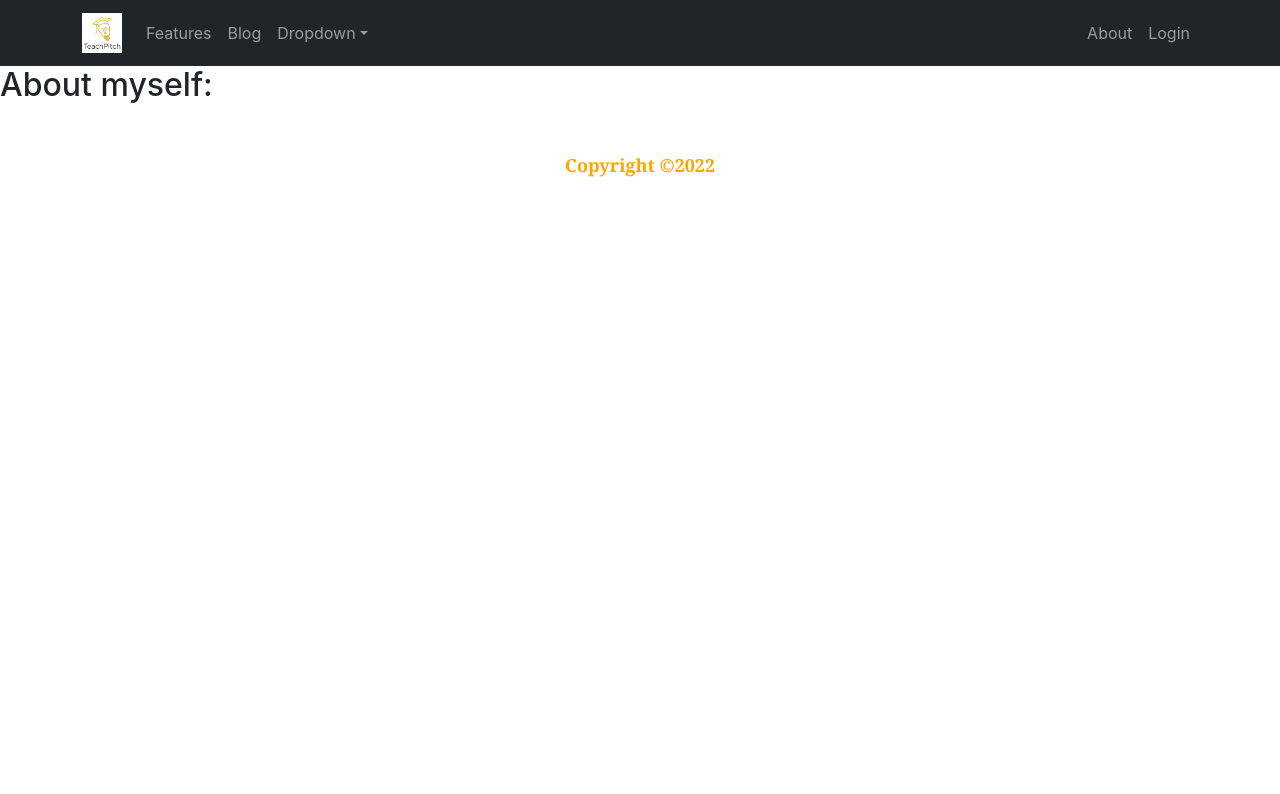
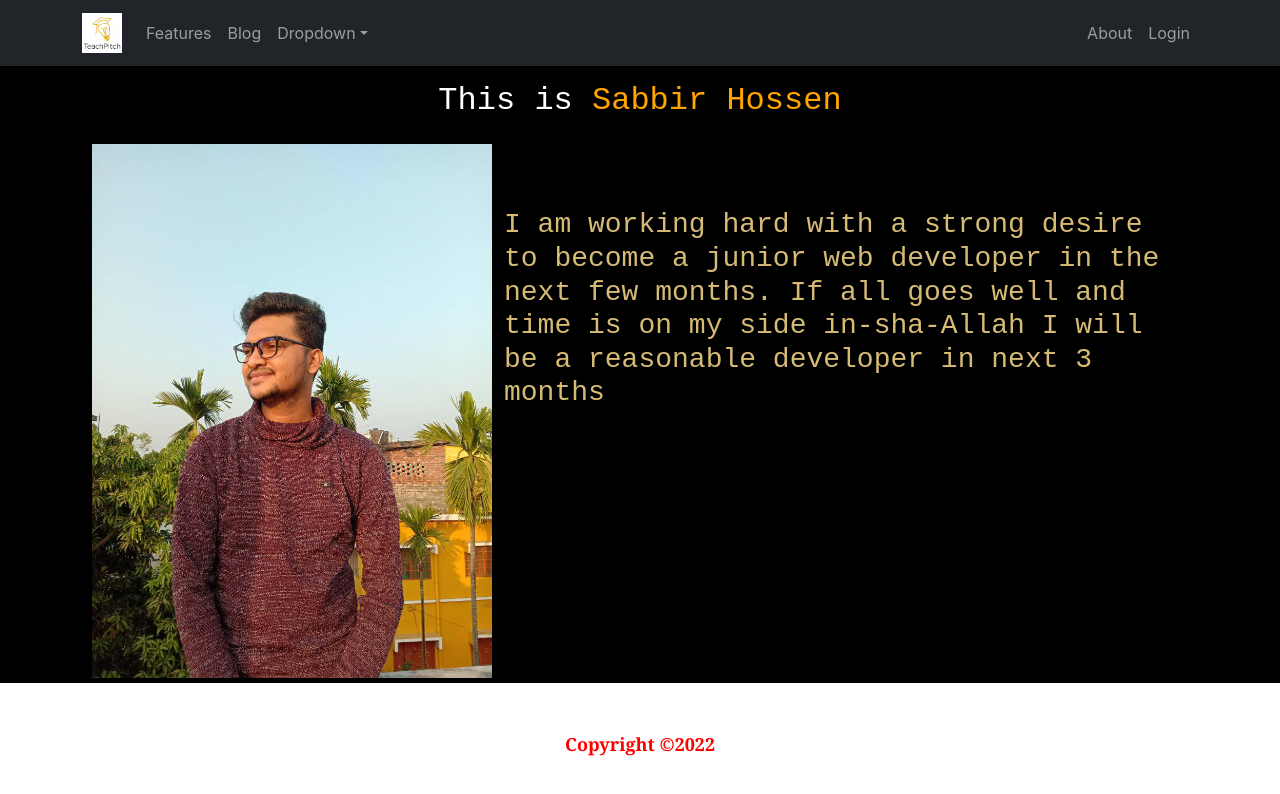
Before and after one commit to sabbir-hossen66/independent-service, a React (Create React App) app: page /about in a window 1280 px wide. Shown: the top 794 px of the page. Built offline with nearby package versions, Linux system fonts and the light colour scheme.

Commit message:
about page done

```diff
--- a/src/Pages/About/About.css
+++ b/src/Pages/About/About.css
@@ -0,0 +1,35 @@
+.parent {
+    background-color: black;
+    padding-bottom: 5px;
+    color: white;
+    font-family: monospace;
+
+}
+
+.headline {
+    text-align: center;
+
+
+}
+
+.headline-style {
+    color: orange;
+}
+
+.second-child {
+    display: flex;
+    justify-content: center;
+}
+
+.photo-style img {
+    width: 400px;
+    margin-left: 5em;
+
+
+}
+
+.future-goal {
+    color: rgb(214, 187, 117);
+    padding-right: 7em;
+    margin-top: 4em;
+}
--- a/src/Pages/About/About.js
+++ b/src/Pages/About/About.js
@@ -1,11 +1,24 @@
 import React from 'react';
 import '../About/About.css'
+import about from '../../images/about.jpg'
 
 const About = () => {
     return (
-        <div>
-            <h2>About myself:</h2>
-        </div>
+        <>
+
+            <div className='parent'>
+                <h2 className='headline py-3'>This is <span className='headline-style'>Sabbir Hossen</span></h2>
+
+                <div className="second-child">
+                    <div className='photo-style container'>
+                        <img src={about} alt="" />
+                    </div>
+                    <div className='future-goal'>
+                        <h3>I am working hard with a strong desire to become a junior web developer in the next few months. If all goes well and time is on my side in-sha-Allah I will be a reasonable developer in next 3 months</h3>
+                    </div>
+                </div>
+            </div>
+        </>
     );
 };
 
--- a/src/Pages/Shared/Footer/Footer.css
+++ b/src/Pages/Shared/Footer/Footer.css
@@ -1,7 +1,9 @@
 .copy-right {
-    color: orange;
+    color: red;
     font-weight: bolder;
     font-family: Cambria, Cochin, Georgia, Times, 'Times New Roman', serif;
     font-style: unset;
     font-size: large;
+
+
 }
--- a/src/Pages/Shared/Footer/Footer.js
+++ b/src/Pages/Shared/Footer/Footer.js
@@ -8,7 +8,7 @@ const Footer = () => {
 
 
     return (
-        <footer className='text-center mt-5'>
+        <footer className='text-center py-5'>
             <p><small><span className='copy-right'> Copyright ©{year}</span></small></p>
         </footer>
     );
```
Also changed, not shown: src/images/about.jpg (added).
